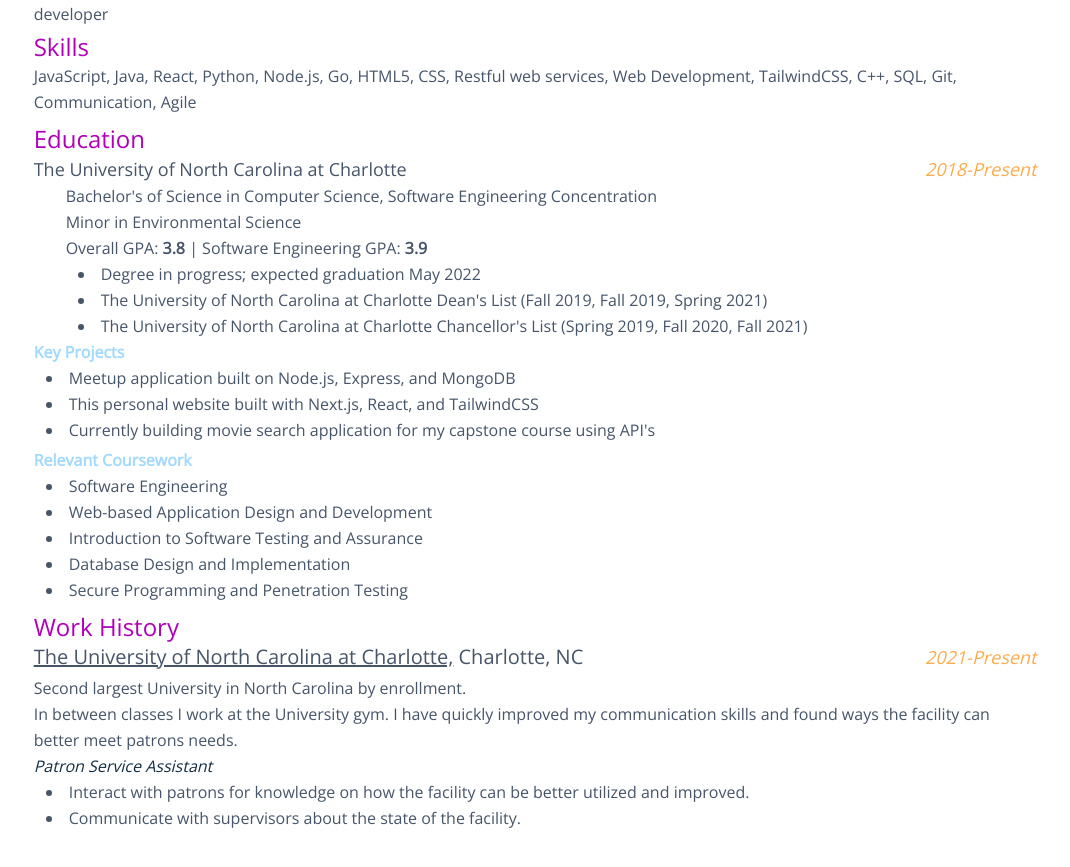
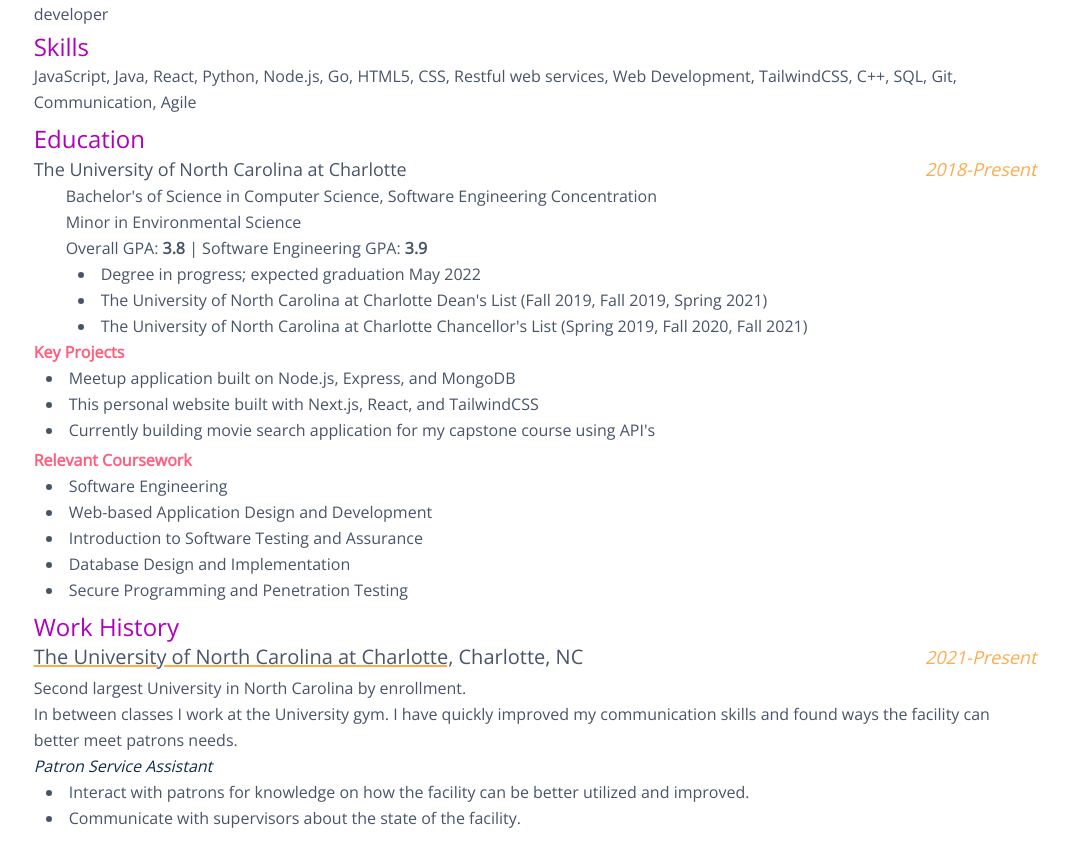
Before and after one commit to BrianColclough/Portfolio, a Next.js app: page / in a window 1280 px wide. Shown: the part 985-1852 px from the top of the page, without its empty margins (105-1175 px from the left). Built offline with nearby package versions, Linux system fonts and the light colour scheme.

Commit message:
SEO updates

```diff
--- a/components/currentlyLearning.tsx
+++ b/components/currentlyLearning.tsx
@@ -10,7 +10,7 @@ function CurrentlyLearning() {
         <div className="flex text-center justify-items-center sm:text-left sm:justify-center sm:items-center py-1">
           <div className="flex sm:w-5/6 md:max-w-5xl  px-8 justify-center flex-col sm:flex-row sm:items-center rounded-lg">
             <div className="flex flex-col sm:pr-4">
-              <div className="font-normal">
+              <div className="font-sans">
                 <div>
                   Right now I am currently learning{" "}
                   <span className="italic underline decoration-ui-pink text-ui-navy underline-offset-2">
--- a/components/picture.jsx
+++ b/components/picture.jsx
@@ -15,7 +15,7 @@ const Picture = (props) => {
   if (props.height > props.width) {
     return (
       <>
-        <div className="basis-full bg-transparent sm:transition sm:hover:scale-105 sm:basis-1/4 shadow-xl hover:shadow-2xl hover:shadow-purple-300">
+        <div className="basis-full bg-transparent sm:transition sm:hover:scale-105 sm:basis-1/4 shadow-xl hover:shadow-2xl hover:shadow-ui-pink">
           <Image
             className="rounded-lg "
             alt={props.alt}
@@ -34,7 +34,7 @@ const Picture = (props) => {
   } else {
     return (
       <>
-        <div className="basis-full bg-transparent sm:transition sm:hover:scale-105 sm:basis-1/4 shadow-xl hover:shadow-2xl hover:shadow-purple-300">
+        <div className="basis-full bg-transparent sm:transition sm:hover:scale-105 sm:basis-1/4 shadow-xl hover:shadow-2xl hover:shadow-ui-pink">
           <Image
             className="rounded-lg "
             alt={props.alt}
--- a/components/resume.jsx
+++ b/components/resume.jsx
@@ -10,10 +10,10 @@ const Resume = (props) => {
             Resume
           </h2>
 
-          <div>
-            <div className="text-2xl text-ui-purple font-medium pb-0">
+          <section>
+            <h3 className="text-2xl text-ui-purple font-medium pb-0">
               Career Summary
-            </div>
+            </h3>
             <div className="pt-0 pb-1">
               Software Engineer • Lifelong Learner • Web Developer
             </div>
@@ -37,23 +37,21 @@ const Resume = (props) => {
                 to learn and grow as a developer
               </li>
             </ul>
-          </div>
+          </section>
 
-          <div>
-            <div className="text-2xl text-ui-purple font-medium pt-1">
-              Skills
-            </div>
+          <section>
+            <h3 className="text-2xl text-ui-purple font-medium pt-1">Skills</h3>
             <div>
               JavaScript, Java, React, Python, Node.js, Go, HTML5, CSS, Restful
               web services, Web Development, TailwindCSS, C++, SQL, Git,
               Communication, Agile
             </div>
-          </div>
+          </section>
 
-          <div>
-            <p className="text-2xl pt-2 text-ui-purple font-medium ">
+          <section>
+            <h3 className="text-2xl pt-2 text-ui-purple font-medium ">
               Education
-            </p>
+            </h3>
             <div className="flex flex-col md:flex-row md:gap-3 items-baseline">
               <div className="text-lg font-medium basis-10/12">
                 The University of North Carolina at Charlotte
@@ -86,8 +84,8 @@ const Resume = (props) => {
               </ul>
             </div>
 
-            <div>
-              <div className="font-semibold text-ui-blue">Key Projects</div>
+            <section>
+              <h4 className="font-semibold text-ui-pink">Key Projects</h4>
               <ul className="list-disc list-inside">
                 <li className="pl-3">
                   Meetup application built on Node.js, Express, and MongoDB
@@ -101,12 +99,12 @@ const Resume = (props) => {
                   course using API&apos;s
                 </li>
               </ul>
-            </div>
+            </section>
 
-            <div>
-              <div className="font-semibold text-ui-blue pt-1">
+            <section>
+              <h4 className="font-semibold text-ui-pink pt-1">
                 Relevant Coursework
-              </div>
+              </h4>
               <ul className="list-disc list-inside">
                 <li className="pl-3">Software Engineering</li>
                 <li className="pl-3">
@@ -120,8 +118,8 @@ const Resume = (props) => {
                   Secure Programming and Penetration Testing
                 </li>
               </ul>
-            </div>
-          </div>
+            </section>
+          </section>
 
           <div>
             <p className="text-2xl pt-2 text-ui-purple font-medium ">
@@ -129,7 +127,7 @@ const Resume = (props) => {
             </p>
             <div className="flex flex-col text-xl font-medium md:flex-row md:gap-3 items-baseline">
               <div className="sm:basis-10/12">
-                <span className="underline">
+                <span className="underline decoration-ui-orange">
                   The University of North Carolina at Charlotte,
                 </span>
                 <span className="font-normal"> Charlotte, NC</span>
```
